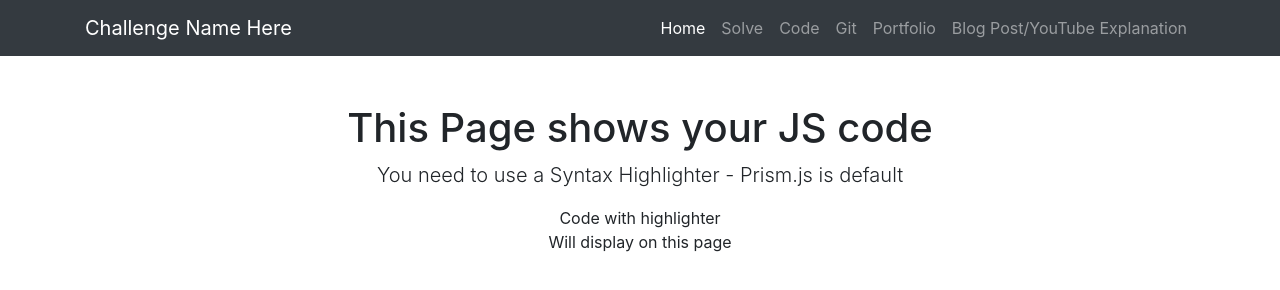
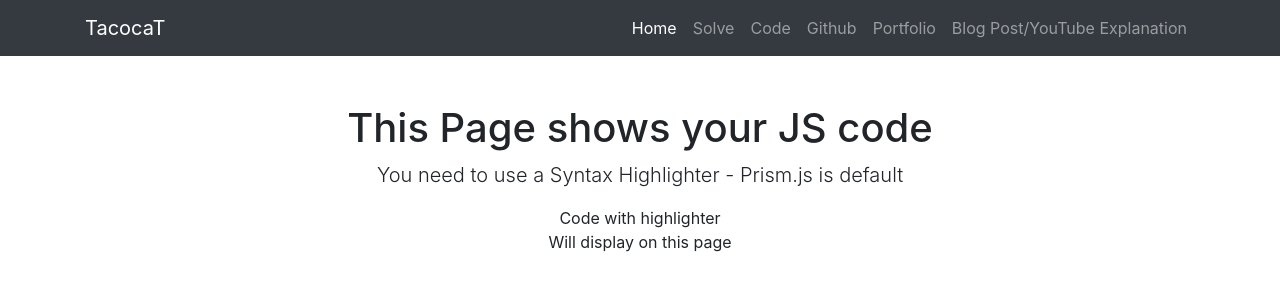
Before and after one commit to 2ShortGaming/TacocaT, a plain HTML site: page TacocaT/Code.html in a window 1280 px wide. Drawn offline with nearby package versions, Linux system fonts and the light colour scheme.

Commit message:
updates
links and titles

```diff
--- a/TacocaT/Code.html
+++ b/TacocaT/Code.html
@@ -8,7 +8,7 @@
     <meta name="description" content="">
     <meta name="author" content="">
 
-    <title>Coder Foundry MiniSite Template</title>
+    <title>TacocaT Challenge</title>
 
     <!-- Bootstrap core CSS -->
     <link rel="stylesheet" href="https://stackpath.bootstrapcdn.com/bootstrap/4.5.0/css/bootstrap.min.css" integrity="sha384-9aIt2nRpC12Uk9gS9baDl411NQApFmC26EwAOH8WgZl5MYYxFfc+NcPb1dKGj7Sk" crossorigin="anonymous">
@@ -20,7 +20,7 @@
     <!-- Navigation -->
     <nav class="navbar navbar-expand-lg navbar-dark bg-dark static-top">
         <div class="container">
-            <a class="navbar-brand" href="/Index.html">Challenge Name Here</a>
+            <a class="navbar-brand" href="/Index.html">TacocaT</a>
             <button class="navbar-toggler" type="button" data-toggle="collapse" data-target="#navbarResponsive" aria-controls="navbarResponsive" aria-expanded="false" aria-label="Toggle navigation">
                 <span class="navbar-toggler-icon"></span>
             </button>
@@ -38,10 +38,10 @@
                         <a class="nav-link" href="/Code.html">Code</a>
                     </li>
                     <li class="nav-item">
-                        <a class="nav-link" href="#">Git</a>
+                        <a class="nav-link" href="https://github.com/2ShortGaming">Github</a>
                     </li>
                     <li class="nav-item">
-                        <a class="nav-link" href="#">Portfolio</a>
+                        <a class="nav-link" href="https://hardcore-lamarr-114676.netlify.app/">Portfolio</a>
                     </li>
                     <li class="nav-item">
                         <a class="nav-link" href="#">Blog Post/YouTube Explanation</a>
```
Also changed, not shown: TacocaT/Index.html (+3 -3 lines), TacocaT/Solve.html (+4 -4 lines).
